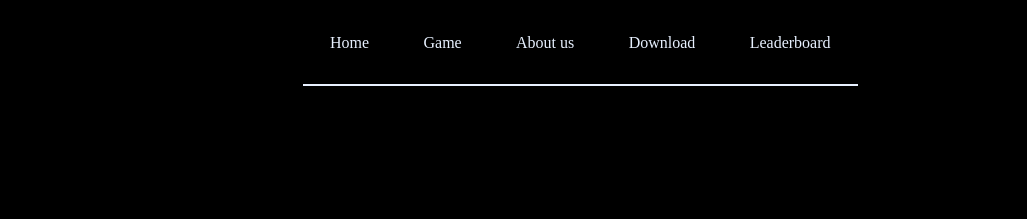
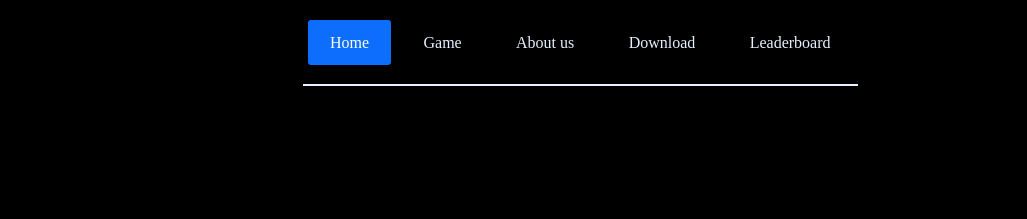
Before and after one commit to dobisovaviktoria/MineSweeper-frontend, a plain HTML site: page index.html in a window 1280 px wide. Shown: the top 219 px of the page, 253-1280 px from the left. Drawn offline with Linux system fonts and the light colour scheme.

Commit message:
added active class

```diff
--- a/index.html
+++ b/index.html
@@ -17,7 +17,7 @@
       <!-- nav links -->
       <nav>
         <div>
-          <a href="index.html" tabindex="0">Home</a>
+          <a href="index.html" class="active" tabindex="0">Home</a>
           <a href="./html/about-game.html" tabindex="0">Game</a>
           <a href="./html/about-us.html" tabindex="0">About us</a>
           <a href="./html/download.html" tabindex="0">Download</a>
```
